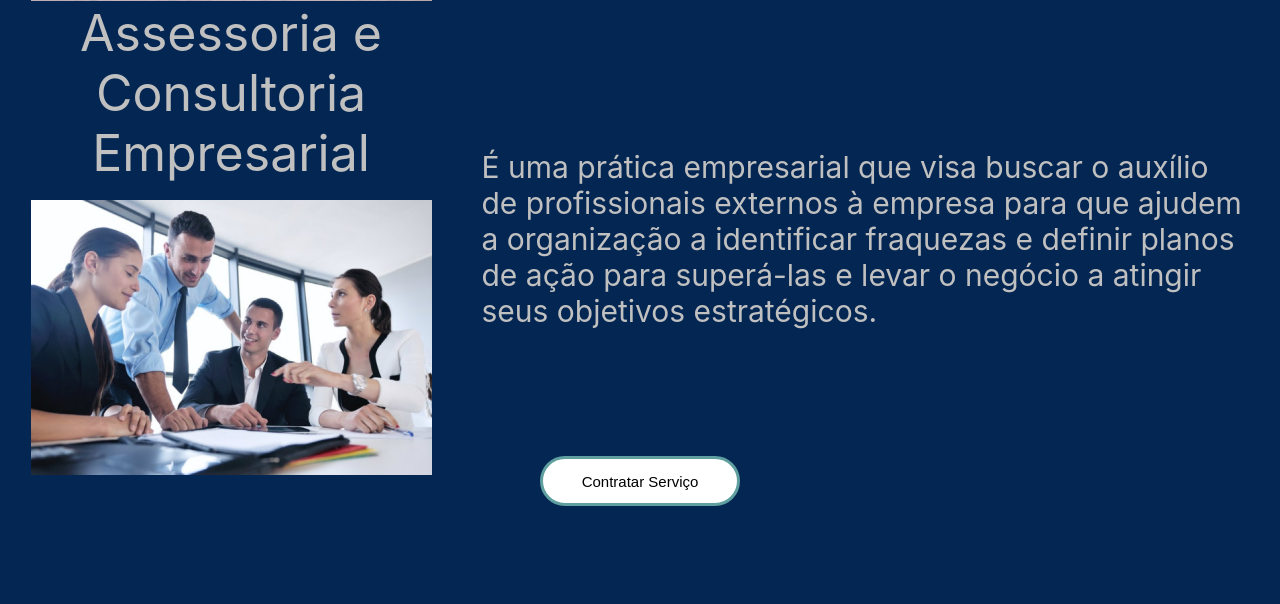
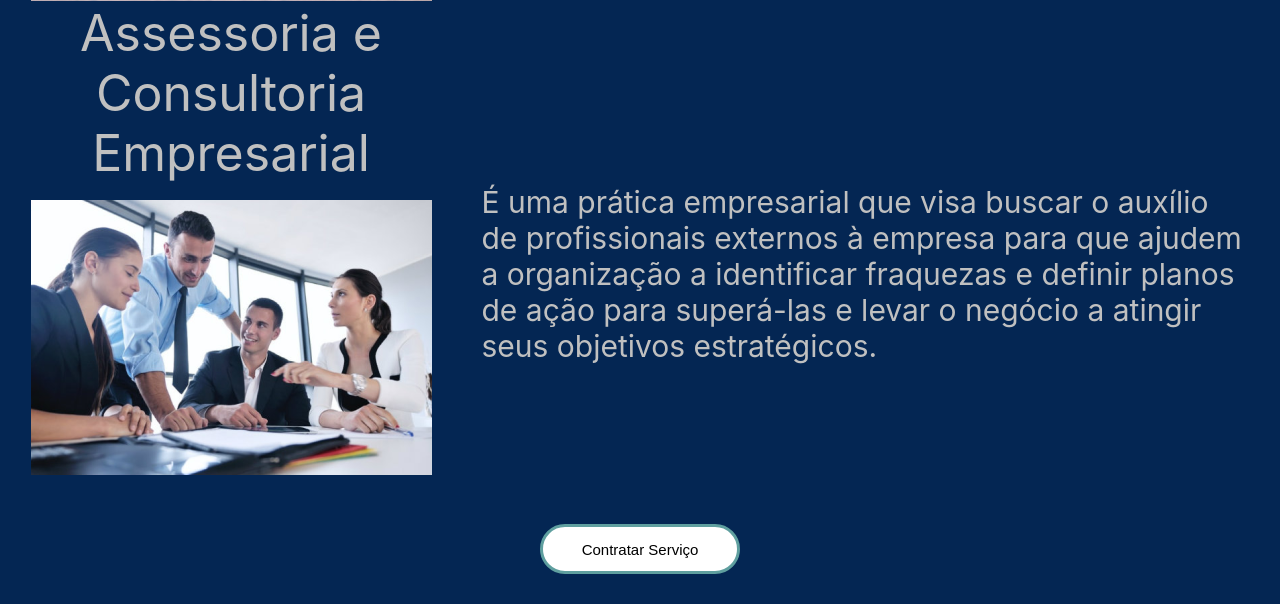
Before and after one commit to wandjr/VanoTech, a PHP site: page /servicos.php in a window 1280 px wide. Shown: the part 1987-2591 px from the top of the page. Before the commit the page ends 2493 px from the top, so only its background shows below. Run offline with PHP 8.4, Linux system fonts and the light colour scheme; some web fonts are replaced.

Commit message:
dwqSDasd

```diff
--- a/servicos.php
+++ b/servicos.php
@@ -104,12 +104,14 @@ if(isset($_SESSION["loggedin"]))
             <br>
             <img src="imagem/img6.png">
         </div>
-        <p class="paragrafos1">
+        <p class="paragrafos_asses">
             É uma prática empresarial que visa buscar o auxílio de profissionais externos à empresa para que ajudem a
             organização a identificar fraquezas e definir planos de ação para superá-las e levar o negócio a atingir seus
             objetivos estratégicos.
         </p>
     </div>
+
+    <br><br><br><br>
 
     <a href="contratar_servico.php">
         <button class="botao_contrato">
--- a/vanotech.css
+++ b/vanotech.css
@@ -143,6 +143,16 @@ body,html
 .paragrafos1
 {
     width: 60%;
+    margin-left: 50px;
+    font-family: "Inter";
+    color: silver;
+    font-size: 30px;
+}
+
+.paragrafos_asses
+{
+    width: 60%;
+    margin-top: 100px;
     margin-left: 50px;
     font-family: "Inter";
     color: silver;
```
